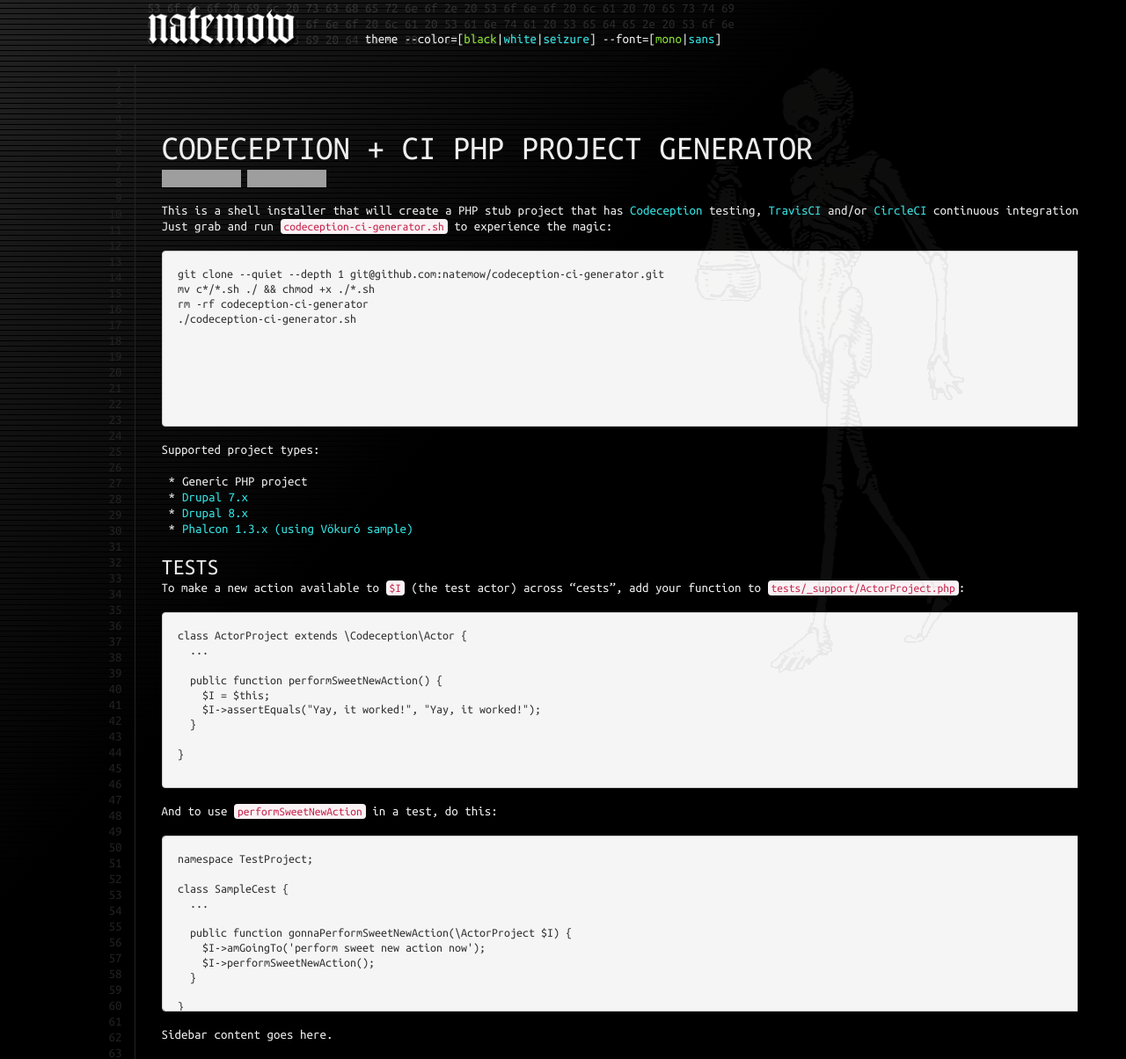
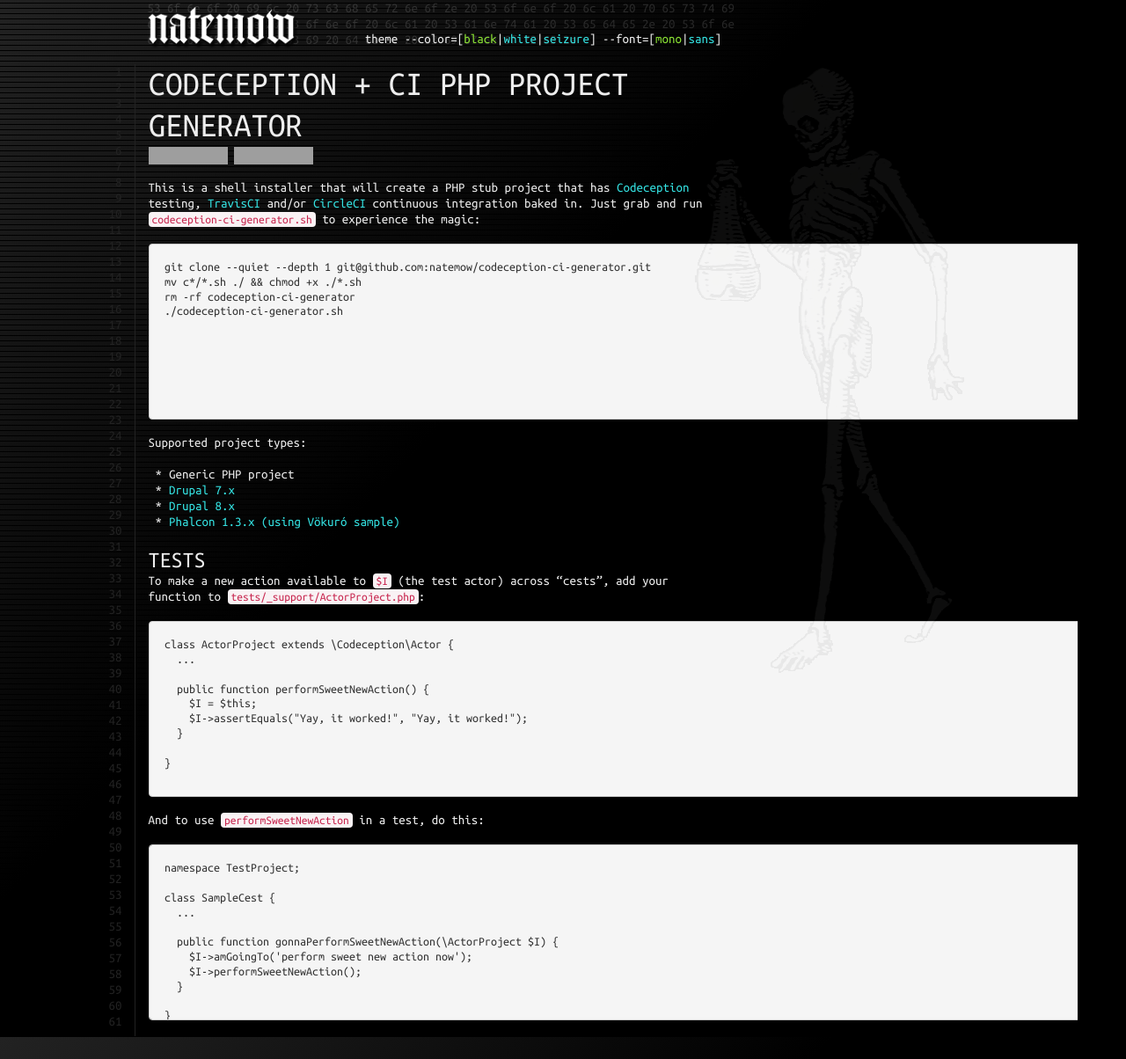
Before and after one commit to natemow/natemow.github.io, a Jekyll site: the page built from codeception-ci-generator.md, in a window 1280 px wide and 1204 px high. Shown: the whole window at 88% size. Built offline with Jekyll 4.4.1, drawn with Linux system fonts in a browser that asks for light colours; nearby versions of some CDN libraries; grey boxes are pictures that could not be loaded.

Commit message:
Porting fun new theme to GH pages.

```diff
--- a/_includes/header.html
+++ b/_includes/header.html
@@ -33,15 +33,3 @@
       </div>
     </div>
   </header>
-  <div class="messages">
-    <div class="container">
-      <div class="row">
-        <div class="col-sm-12 col-md-7 col-md-offset-1 col-lg-7 col-lg-offset-1">
-          <p class="seizure">www \m/ solo!!!</p>
-        </div>
-      </div>
-    </div>
-  </div>
-  <div class="container" id="page">
-    <main class="row">
-      <section class="col-sm-12 col-md-7 col-md-offset-1 col-lg-7 col-lg-offset-1">
--- a/_layouts/default.html
+++ b/_layouts/default.html
@@ -1,16 +1,24 @@
 {% include header.html %}
-<main>
-  <div class="container">
-    <div class="row">
-      <article class="col-md-12">
+  <div class="messages">
+    <div class="container">
+      <div class="row">
+        <div class="col-sm-12 col-md-7 col-md-offset-1 col-lg-7 col-lg-offset-1">
+          <p class="seizure">www \m/ solo!!!</p>
+        </div>
+      </div>
+    </div>
+  </div>
+  <div class="container" id="page">
+    <main class="row">
+      <section class="col-sm-12 col-md-7 col-md-offset-1 col-lg-7 col-lg-offset-1">
         <h1>{% if page.title %}{{ page.title }}{% else %}{{ site.title }}{% endif %}</h1>
         {{ content }}
-      </article>
-      <aside class="col-md-4">
-        <p>Sidebar content goes here.</p>
 
+        <span class="line-numbers"></span>
+      </section>
+      <aside class="col-sm-12 col-md-3 col-lg-3">
+        <span class="physician"></span>
       </aside>
-    </div>
+    </main>
   </div>
-</main>
 {% include footer.html %}
```
